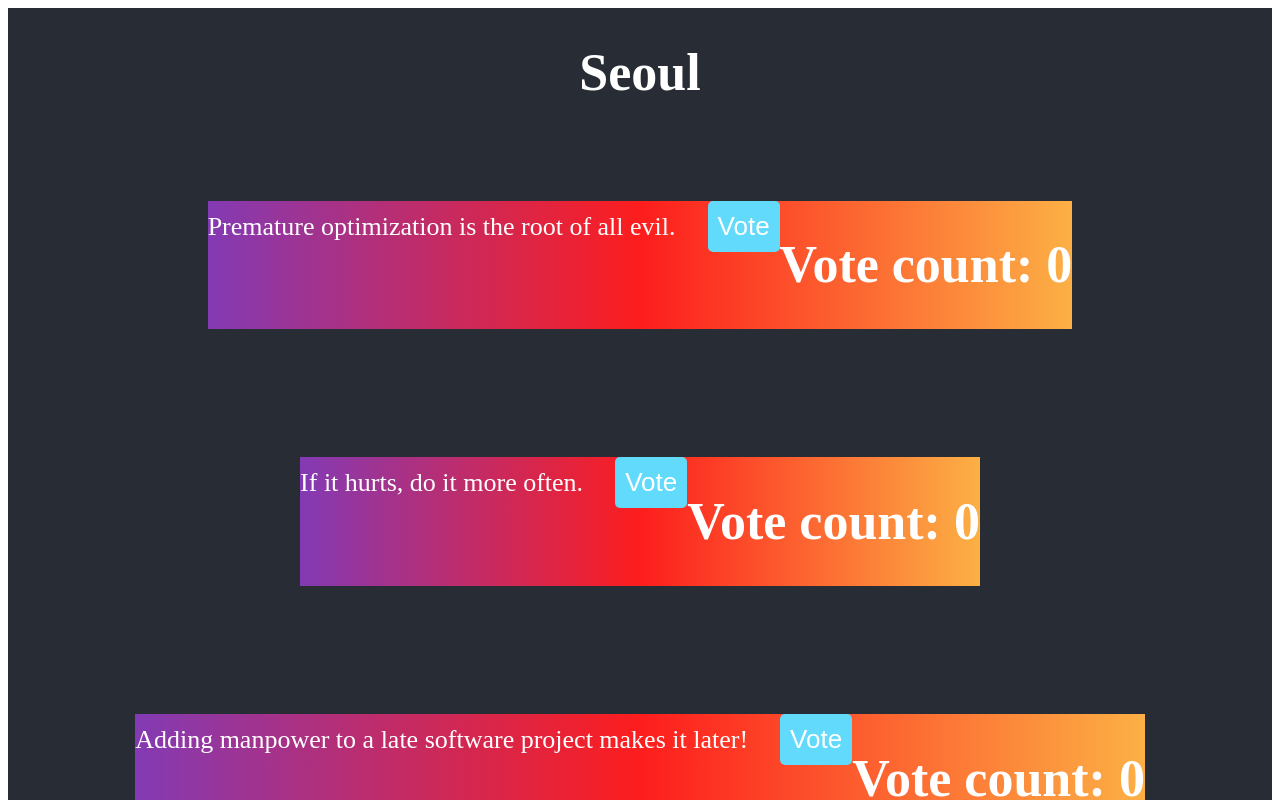
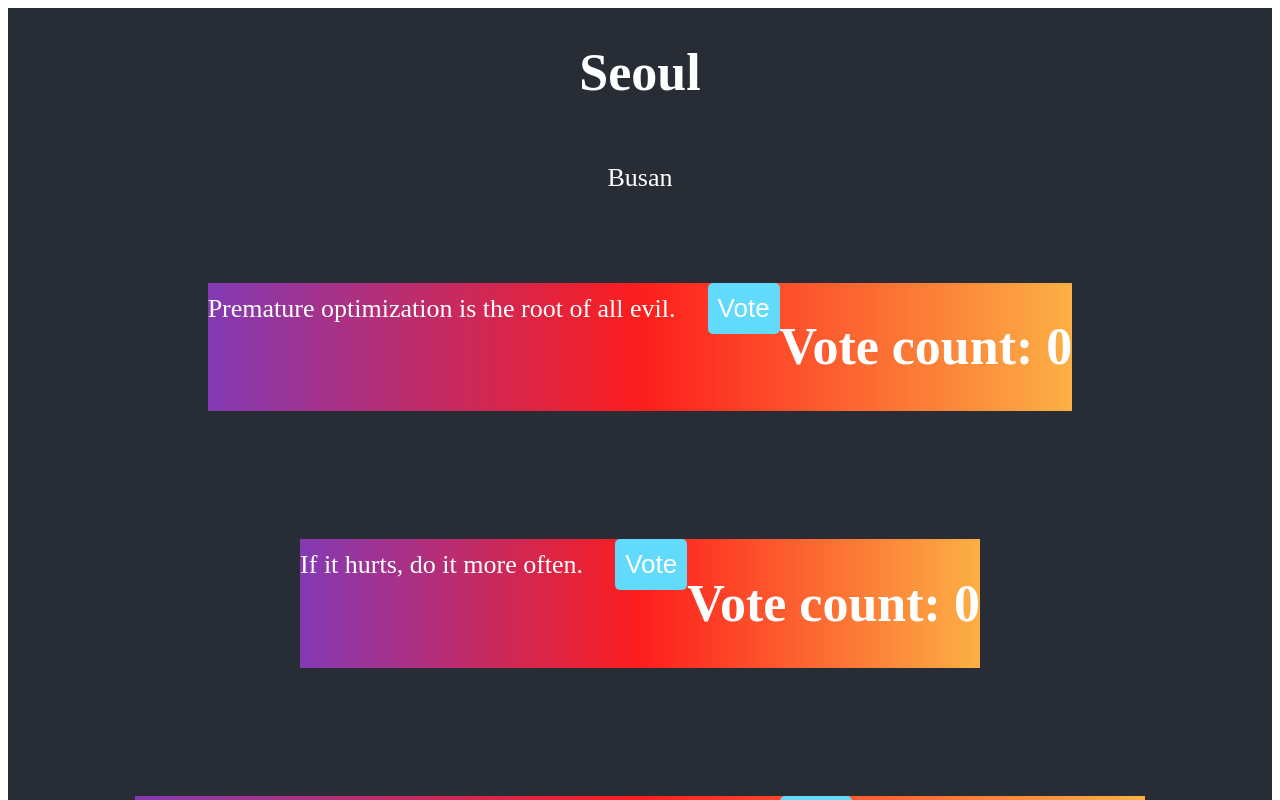
Before and after one commit to SSOL7/Osa1, a React (Vite) app: page / in a window 1280 px wide. Shown: the top 800 px of the page. Built offline with nearby package versions, Linux system fonts and the light colour scheme.

Commit message:
tehtävä 1.13

```diff
--- a/src/App.jsx
+++ b/src/App.jsx
@@ -26,6 +26,7 @@ function App() {
     <div className="App">
       <header className="App-header">
         <h1>Seoul</h1>
+        <p>Busan</p>
         {quotes.map((quote, index) => {
           return (
             <Votingcard
```
